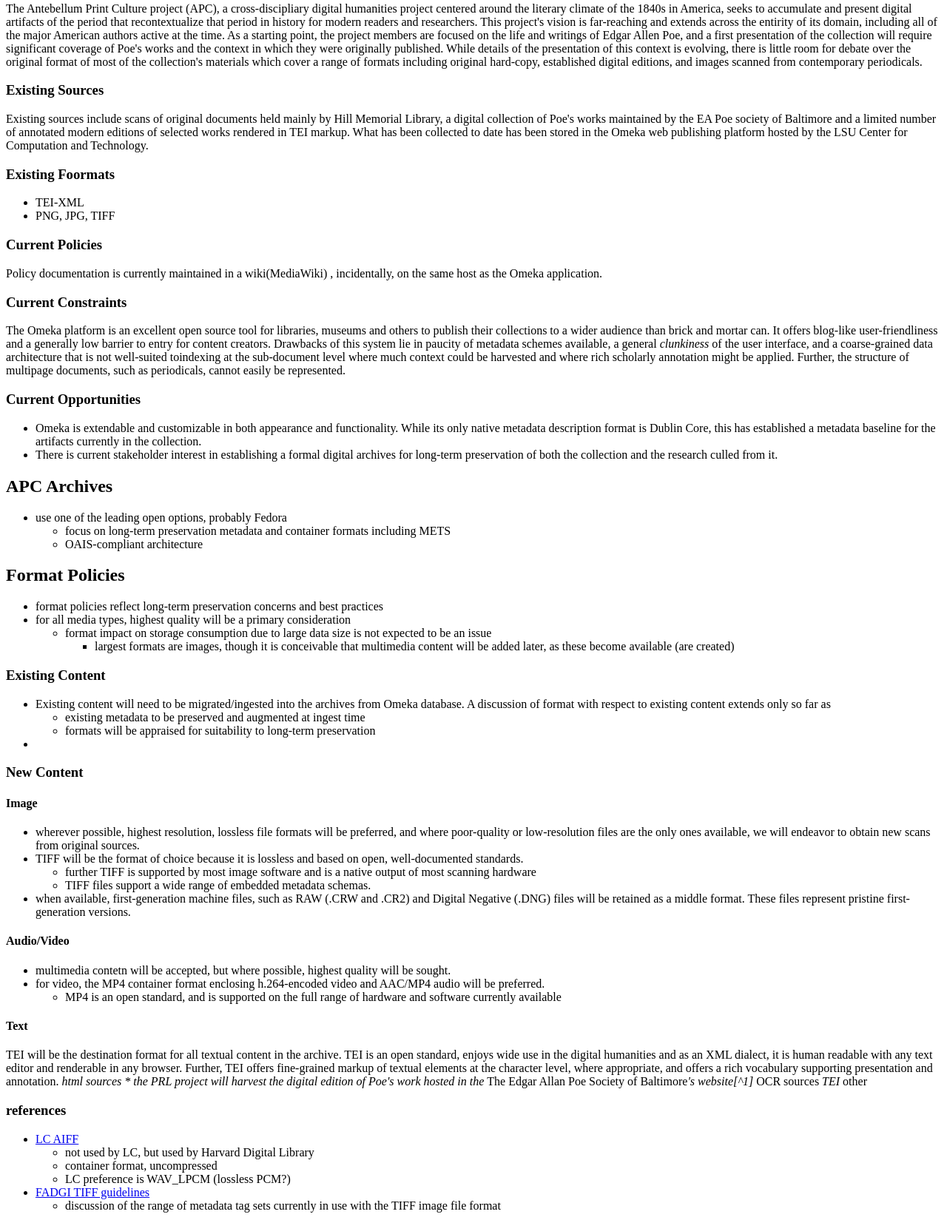
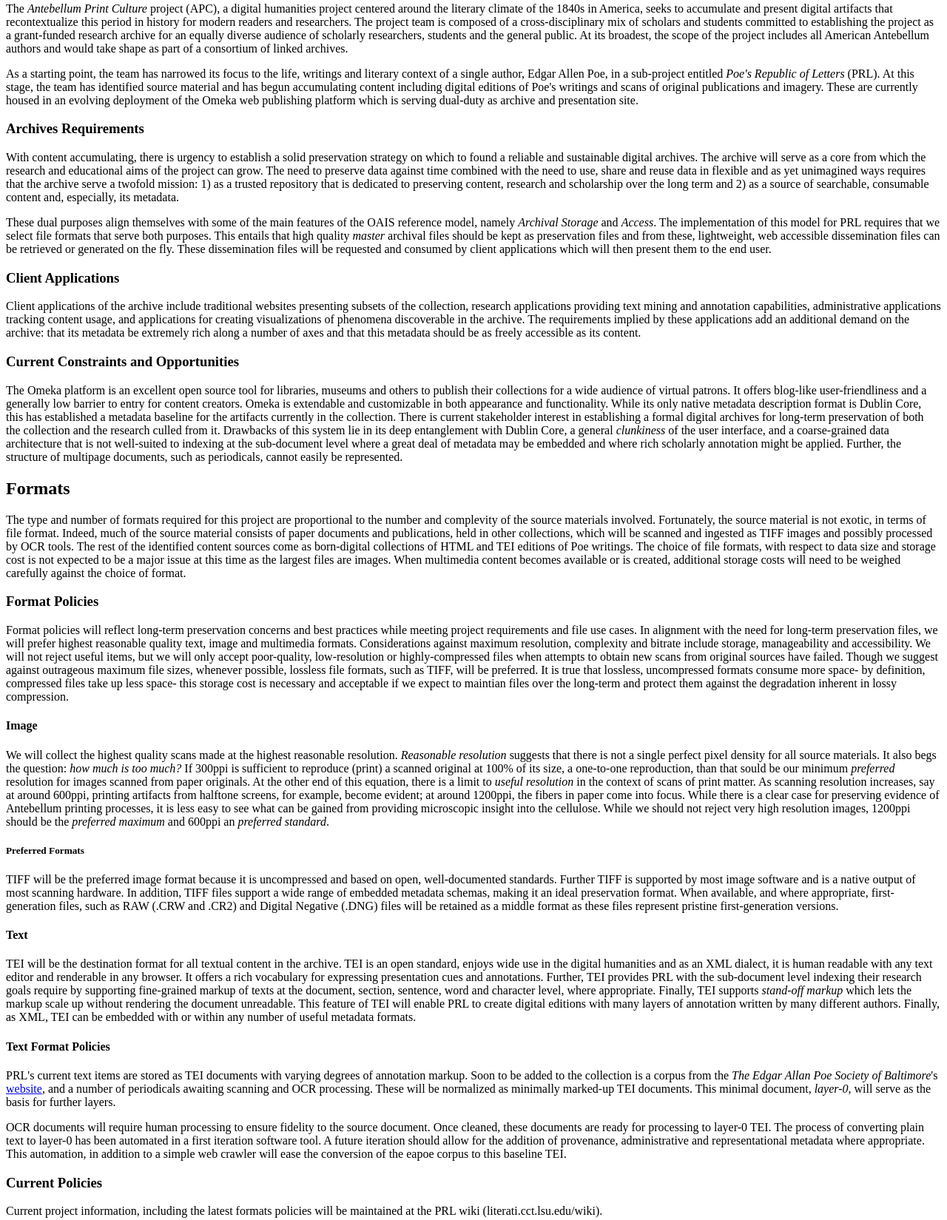
Before and after one commit to jpeak5/apc-octopres, a plain HTML site: page draft.html in a window 1280 px wide. Shown: the part 165-1814 px from the top of the page at 74% size. Drawn offline with Linux system fonts and the light colour scheme.

Commit message:
last content additions before proofing, formatting and shipping

```diff
--- a/draft.html
+++ b/draft.html
@@ -14,81 +14,31 @@
 <h1>Appraisal</h1>
 <h2>Formats and Policies</h2>
 <h3>Intorduction</h3>
-<p>The Antebellum Print Culture project (APC), a cross-discipliary digital humanities project centered around the literary climate of the 1840s in America, seeks to accumulate and present digital artifacts of the period that recontextualize that period in history for modern readers and researchers. This project's vision is far-reaching and extends across the entirity of its domain, including all of the major American authors active at the time.  As a starting point, the project members are focused on the life and writings of Edgar Allen Poe, and a first presentation of the  collection will require significant coverage of Poe's works and the context in which they were originally published.
-While details of the presentation of this context is evolving, there is little room for debate over the original format of most of the collection's materials which cover a range of formats including original hard-copy, established digital editions, and images scanned from contemporary periodicals.<need more here></p>
-<h3>Existing Sources</h3>
-<p>Existing sources include scans of original documents held mainly by Hill Memorial Library, a digital collection of Poe's works maintained by the EA Poe society of Baltimore <reference> and a limited number of annotated modern editions of selected works rendered in TEI markup. What has been collected to date has been stored in the Omeka web publishing platform hosted by the LSU Center for Computation and Technology.</p>
-<h3>Existing Foormats</h3>
-<ul>
-<li>TEI-XML</li>
-<li>PNG, JPG, TIFF</li>
-</ul>
+<p>The <em>Antebellum Print Culture</em> project (APC), a digital humanities project centered around the literary climate of the 1840s in America, seeks to accumulate and present digital artifacts that recontextualize this period in history for modern readers and researchers. The project team is composed of a cross-disciplinary mix of scholars and students committed to establishing the project as a grant-funded research archive for an equally diverse audience of scholarly researchers, students and the general public. At its broadest, the scope of the project includes all American Antebellum authors and would take shape as part of a consortium of linked archives.</p>
+<p>As a starting point, the team has narrowed its focus to the life, writings and literary context of a single author, Edgar Allen Poe, in a sub-project entitled <em>Poe's Republic of Letters</em> (PRL). At this stage, the team has identified source material and has begun accumulating content including digital editions of Poe's writings and scans of original publications and imagery. These are currently housed in an evolving deployment of the Omeka web publishing platform which is serving dual-duty as archive and presentation site.</p>
+<h3>Archives Requirements</h3>
+<p>With content accumulating, there is urgency to establish a solid preservation strategy on which to found a reliable and sustainable digital archives. The archive will serve as a core from which the research and educational aims of the project can grow. The need to preserve data against time combined with the need to use, share and reuse data in flexible and as yet unimagined ways requires that the archive serve a twofold mission: 1) as a trusted repository that is dedicated to preserving content, research and scholarship over the long term and 2) as a source of searchable, consumable content and, especially, its metadata.</p>
+<p>These dual purposes align themselves with some of the main features of the OAIS reference model, namely <em>Archival Storage</em> and <em>Access</em>. The implementation of this model for PRL requires that we select file formats that serve both purposes. This entails that high quality <em>master</em> archival files should be kept as preservation files and from these, lightweight, web accessible dissemination files can be retrieved or generated on the fly. These dissemination files will be requested and consumed by client applications which will then present them to the end user.</p>
+<h3>Client Applications</h3>
+<p>Client applications of the archive include traditional websites presenting subsets of the collection, research applications providing text mining and annotation capabilities, administrative applications tracking content usage, and applications for creating visualizations of phenomena discoverable in the archive. The requirements implied by these applications add an additional demand on the archive: that its metadata be extremely rich along a number of axes and that this metadata should be as freely accessible as its content.</p>
+<h3>Current Constraints and Opportunities</h3>
+<p>The Omeka platform is an excellent open source tool for libraries, museums and others to publish their collections for a wide audience of virtual patrons. It offers blog-like user-friendliness and a generally low barrier to entry for content creators. Omeka is extendable and customizable in both appearance and functionality. While its only native metadata description format is Dublin Core, this has established a metadata baseline for the artifacts currently in the collection. There is current stakeholder interest in establishing a formal digital archives for long-term preservation of both the collection and the research culled from it. Drawbacks of this system lie in its deep entanglement with Dublin Core, a general <em>clunkiness</em> of the user interface, and a coarse-grained data architecture that is not well-suited to indexing at the sub-document level where a great deal of metadata may be embedded and where rich scholarly annotation might be applied. Further, the structure of multipage documents, such as periodicals, cannot easily be represented.</p>
+<h2>Formats</h2>
+<p>The type and number of formats required for this project are proportional to the number and complevity of the source materials involved. Fortunately, the source material is not exotic, in terms of file format. Indeed, much of the source material consists of paper documents and publications, held in other collections, which will be scanned and ingested as TIFF images and possibly processed by OCR tools. The rest of the identified content sources come as born-digital collections of HTML and TEI editions of Poe writings. The choice of file formats, with respect to data size and storage cost is not expected to be a major issue at this time as the largest files are images. When multimedia content becomes available or is created, additional storage costs will need to be weighed carefully against the choice of format.</p>
+<h3>Format Policies</h3>
+<p>Format policies will reflect long-term preservation concerns and best practices while meeting project requirements and file use cases. In alignment with the need for long-term preservation files, we will prefer highest reasonable quality text, image and multimedia formats. Considerations against maximum resolution, complexity and bitrate include storage, manageability and accessibility. We will not reject useful items, but we will only accept poor-quality, low-resolution or highly-compressed files when attempts to obtain new scans from original sources have failed. Though we suggest against outrageous maximum file sizes, whenever possible, lossless file formats, such as TIFF, will be preferred. It is true that lossless, uncompressed formats consume more space- by definition, compressed files take up less space- this storage cost is necessary and acceptable if we expect to maintian files over the long-term and protect them against the degradation inherent in lossy compression.</p>
+<h4>Image</h4>
+<p>We will collect the highest quality scans made at the highest reasonable resolution. <em>Reasonable resolution</em> suggests that there is not a single perfect pixel density for all source materials. It also begs the question:  <em>how much is too much?</em> If 300ppi is sufficient to reproduce (print) a scanned original at 100% of its size, a one-to-one reproduction, than that sould be our minimum <em>preferred</em> resolution for images scanned from paper originals. At the other end of this equation, there is a limit to <em>useful resolution</em> in the context of scans of print matter. As scanning resolution increases, say at around 600ppi, printing artifacts from halftone screens, for example, become evident; at around 1200ppi, the fibers in paper come into focus. While there is a clear case for preserving evidence of Antebellum printing processes, it is less easy to see what can be gained from providing microscopic insight into the cellulose. While we should not reject very high resolution images, 1200ppi should be the <em>preferred maximum</em> and 600ppi an <em>preferred standard</em>.</p>
+<h5>Preferred Formats</h5>
+<p>TIFF will be the preferred image format because it is uncompressed and based on open, well-documented standards. Further TIFF is supported by most image software and is a native output of most scanning hardware. In addition, TIFF files support a wide range of embedded metadata schemas, making it an ideal preservation format.
+When available, and where appropriate, first-generation files, such as RAW (.CRW and .CR2) and Digital Negative (.DNG) files will be retained as a middle format as these files represent pristine first-generation versions.</p>
+<h4>Text</h4>
+<p>TEI will be the destination format for all textual content in the archive. TEI is an open standard, enjoys wide use in the digital humanities and as an XML dialect, it is human readable with any text editor and renderable in any browser. It offers a rich vocabulary for expressing presentation cues and annotations. Further, TEI provides PRL with the sub-document level indexing their research goals require by supporting fine-grained markup of texts at the document, section, sentence, word and character level, where appropriate. Finally, TEI supports <em>stand-off markup</em> which lets the markup scale up without rendering the document unreadable. This feature of TEI will enable PRL to create digital editions with many layers of annotation written by many different authors. Finally, as XML, TEI can be embedded with or within any number of useful metadata formats.</p>
+<h4>Text Format Policies</h4>
+<p>PRL's current text items are stored as TEI documents with varying degrees of annotation markup. Soon to be added to the collection is a corpus from the <em>The Edgar Allan Poe Society of Baltimore</em>'s <a href="eapoe.org">website</a>, and a number of periodicals awaiting scanning and OCR processing. These will be normalized as minimally marked-up TEI documents. This minimal document, <em>layer-0</em>, will serve as the basis for further layers.</p>
+<p>OCR documents will require human processing to ensure fidelity to the source document. Once cleaned, these documents are ready for processing to layer-0 TEI. The process of converting plain text to layer-0 has been automated in a first iteration software tool. A future iteration should allow for the addition of provenance, administrative and representational metadata where appropriate. This automation, in addition to a simple web crawler will ease the conversion of the eapoe corpus to this baseline TEI.</p>
 <h3>Current Policies</h3>
-<p>Policy documentation is currently maintained in a wiki(MediaWiki) <ref>, incidentally, on the same host as the Omeka application.</p>
-<h3>Current Constraints</h3>
-<p>The Omeka platform is an excellent open source tool for libraries, museums and others to publish their collections to a wider audience than brick and mortar can. It offers blog-like user-friendliness and a generally low barrier to entry for content creators. Drawbacks of this system lie in paucity of metadata schemes available, a general <em>clunkiness</em> of the user interface, and a coarse-grained data architecture that is not well-suited toindexing at the sub-document level where much context could be harvested and where rich scholarly annotation might be applied. Further, the structure of multipage documents, such as periodicals, cannot easily be represented.</p>
-<h3>Current Opportunities</h3>
-<ul>
-<li>Omeka is extendable and customizable in both appearance and functionality. While its only native metadata description format is Dublin Core, this has established a metadata baseline for the artifacts currently in the collection.</li>
-<li>There is current stakeholder interest in establishing a formal digital archives for long-term preservation of both the
-collection and the research culled from it.<br />
-</li>
-</ul>
-<h2>APC Archives</h2>
-<ul>
-<li>use one of the leading open options, probably Fedora<ul>
-<li>focus on long-term preservation metadata and container formats including METS<ref></li>
-<li>OAIS-compliant architecture</li>
-</ul>
-</li>
-</ul>
-<h2>Format Policies</h2>
-<ul>
-<li>format policies reflect long-term preservation concerns and best practices</li>
-<li>for all media types, highest quality will be a primary consideration<ul>
-<li>format impact on storage consumption due to large data size is not expected to be an issue<ul>
-<li>largest formats are images, though it is conceivable that multimedia content will be added later, as these become available (are created)</li>
-</ul>
-</li>
-</ul>
-</li>
-</ul>
-<h3>Existing Content</h3>
-<ul>
-<li>Existing content will need to be migrated/ingested into the archives from Omeka database. A discussion of format with respect to existing content extends only so far as <ul>
-<li>existing metadata to be preserved and augmented at ingest time</li>
-<li>formats will be appraised for suitability to long-term preservation</li>
-</ul>
-</li>
-<li></li>
-</ul>
-<h3>New Content</h3>
-<h4>Image</h4>
-<ul>
-<li>wherever possible, highest resolution, lossless file formats will be preferred, and where poor-quality or low-resolution files are the only ones available, we will endeavor to obtain new scans from original sources.</li>
-<li>TIFF will be the format of choice because it is lossless and based on open, well-documented standards.<ul>
-<li>further TIFF is supported by most image software and is a native output of most scanning hardware</li>
-<li>TIFF files support a wide range of embedded metadata schemas.</li>
-</ul>
-</li>
-<li>when available, first-generation machine files, such as RAW (.CRW and .CR2) and Digital Negative (.DNG) files will be retained as a middle format. These files represent pristine first-generation versions.</li>
-</ul>
-<h4>Audio/Video</h4>
-<ul>
-<li>multimedia contetn will be accepted, but where possible, highest quality will be sought.</li>
-<li>for video, the MP4 container format enclosing h.264-encoded video and AAC/MP4 audio will be preferred.<ul>
-<li>MP4 is an open standard, and is supported on the full range of hardware and software currently available</li>
-</ul>
-</li>
-</ul>
-<h4>Text</h4>
-<p>TEI will be the destination format for all textual content in the archive. TEI is an open standard, enjoys wide use in the digital humanities and as an XML dialect, it is human readable with any text editor and renderable in any browser. Further, TEI offers fine-grained markup of textual elements at the character level, where appropriate, and offers a rich vocabulary supporting presentation and annotation.
-<em> html sources
-    * the PRL project will harvest the digital edition of Poe's work hosted in the </em>The Edgar Allan Poe Society
-of Baltimore<em>'s website[^1]
-</em> OCR sources
-<em> TEI
-</em> other</p>
+<p>Current project information, including the latest formats policies will be maintained at the PRL wiki (literati.cct.lsu.edu/wiki).</p>
 <h3>references</h3>
 <ul>
 <li><a href="http://www.digitalpreservation.gov/formats/fdd/fdd000005.shtml">LC AIFF</a><ul>
```
Also changed, not shown: 1 other file.
